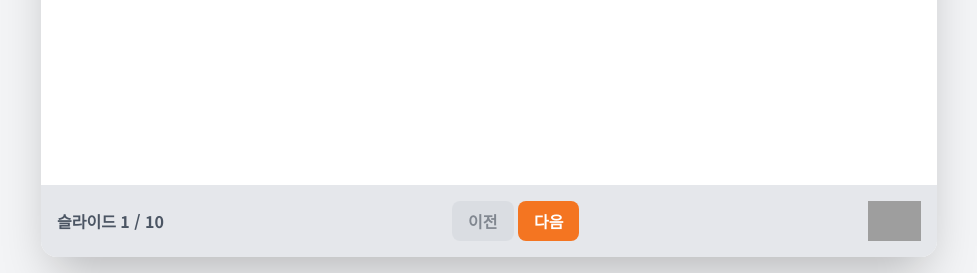
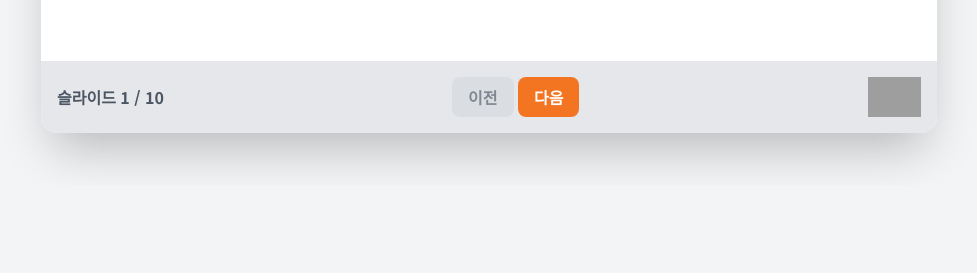
Before and after one commit to River-Jadestone/Iksan_EV3, a plain HTML site: page index.html in a window 1280 px wide. Shown: the part 615-888 px from the top of the page, without its empty margins (151-1128 px from the left). After the commit the page ends 800 px from the top, so only its background shows below. Drawn offline with nearby package versions, Linux system fonts and the light colour scheme; grey boxes are pictures that could not be loaded.

Commit message:
Update index.html
비율 수정 16:10

```diff
--- a/index.html
+++ b/index.html
@@ -9,15 +9,23 @@
     <link rel="preconnect" href="https://fonts.gstatic.com" crossorigin>
     <link href="https://fonts.googleapis.com/css2?family=Noto+Sans+KR:wght@400;700;900&display=swap" rel="stylesheet">
     <style>
+        main {
+            position: relative;
+            aspect-ratio: 16 / 10;
+        }
         body {
             font-family: 'Noto Sans KR', sans-serif;
         }
         /* 슬라이드 기본 스타일 */
         .slide {
-            display: none;
-            min-height: 80vh;
-            justify-content: center;
-            flex-direction: column;
+              position: absolute;
+              top: 0;
+              left: 0;
+              width: 100%;
+              height: 100%;
+             display: none;
+             justify-content: center;
+             flex-direction: column;
         }
         /* 활성화된 슬라이드만 보이도록 설정 */
         .slide.active {
```
